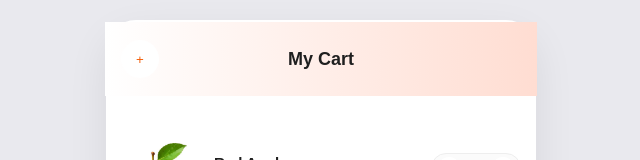
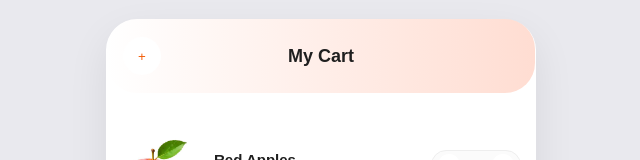
Before and after one commit to Creedbuilds/Mycart, a React (Vite) app: page / in a window 1280 px wide. Shown: the top 160 px of the page, without its empty margins (319-959 px from the left). Built offline with nearby package versions, Linux system fonts and the light colour scheme.

Commit message:
Adjust margin and add border-radius to cart-header

```diff
--- a/src/App.css
+++ b/src/App.css
@@ -38,10 +38,11 @@ button {
 
 
 .cart-header {
+  border-radius: 30px;
   display: grid;
   grid-template-columns: 40px 1fr 40px;
   align-items: center;
-  margin: -22px -16px 25px;
+  margin: -25px -14px 25px;
    background: linear-gradient(to left ,#ffddd2,white);
   padding: 18px 16px;
 
```
